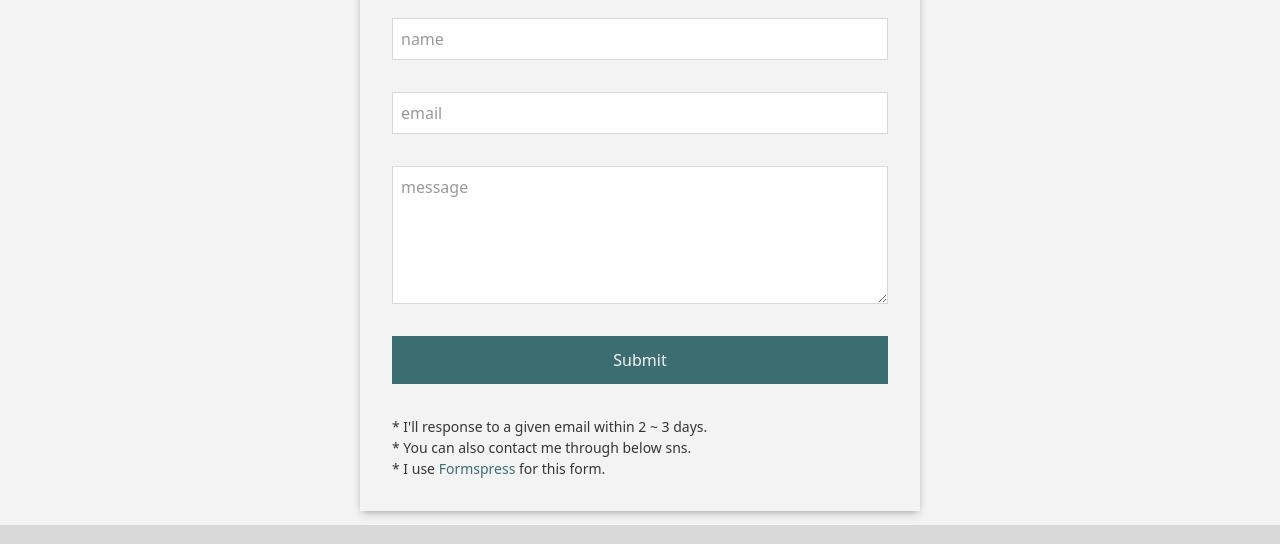
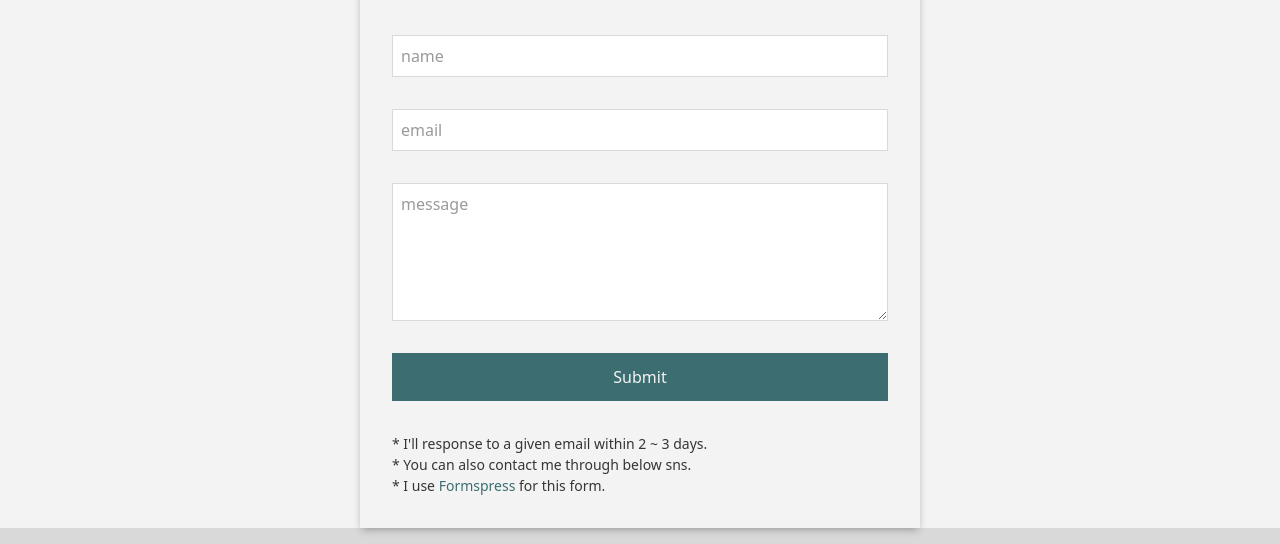
Before and after one commit to seiichiroito/portfolio, a Gatsby site: page /contact in a window 1280 px wide. Shown: the part 179-723 px from the top of the page. Built offline with nearby package versions, Linux system fonts and the light colour scheme; Gatsby itself is replaced by a stand-in of ours.

Commit message:
fix containr padding

```diff
--- a/src/assets/css/global.css
+++ b/src/assets/css/global.css
@@ -62,4 +62,5 @@ body {
   width: 90vw;
   max-width: 1170px;
   margin: 0 auto;
+  padding: 0 1rem;
 }
--- a/src/components/Header.js
+++ b/src/components/Header.js
@@ -8,7 +8,7 @@ import { Link } from "gatsby"
 const Header = ({ toggleSidebar }) => {
   return (
     <Wrapper>
-      <div className="container header-container px-4">
+      <div className="container header-container">
         <Link to="/" className="logo">
           <StaticImage
             src="../assets/images/logo.png"
--- a/src/components/Seo.js
+++ b/src/components/Seo.js
@@ -31,7 +31,7 @@ const SEO = ({ title, description, image }) => {
 
   const metaImage = `${siteUrl}${image || siteImage}`
 
-  console.log(metaImage)
+  // console.log(metaImage)
   return (
     <Helmet
       title={title}
--- a/src/pages/contact.js
+++ b/src/pages/contact.js
@@ -13,7 +13,7 @@ const Contact = () => {
         image="/contact.png"
       />
       <Wrapper>
-        <div className="container contact__container">
+        <div className="container contact__container mt-8">
           <div className="contact p-4">
             <header className="header">
               <h3>Contact me</h3>
```
